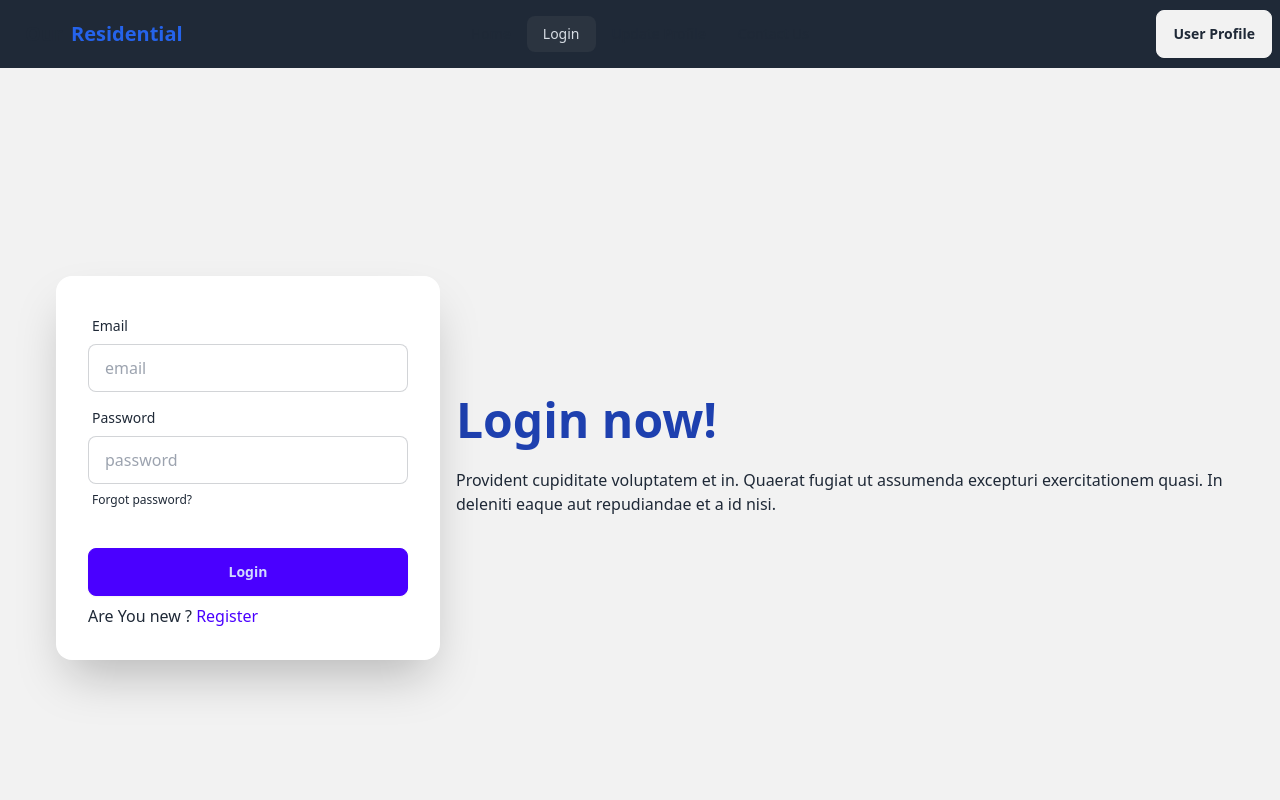
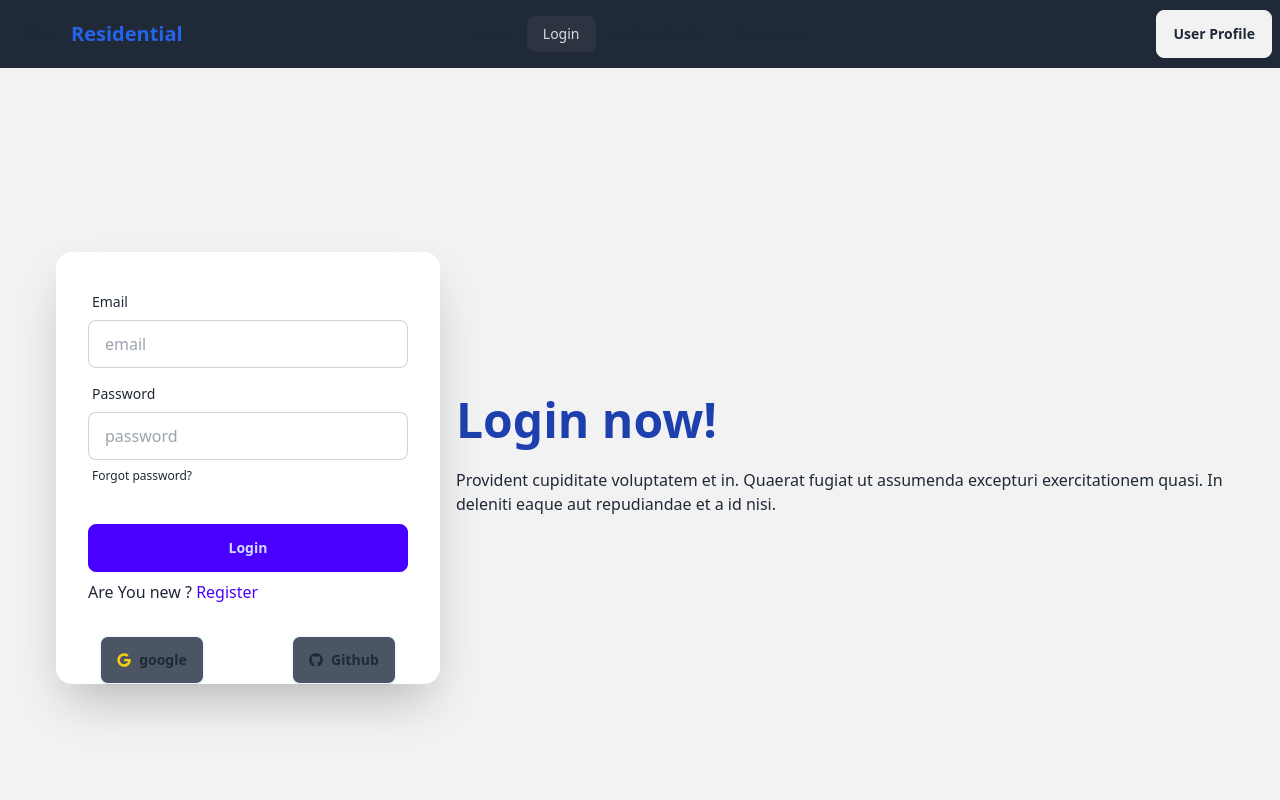
Before and after one commit to nayeem-miah/b9a9-real-estate-home-finder, a React (Vite) app: page /login in a window 1280 px wide. Shown: the top 800 px of the page. Built offline with nearby package versions, Linux system fonts and the light colour scheme; no server answers.

Commit message:
added-sociel-provider

```diff
--- a/src/Components/AuthProvider/AuthProvider.jsx
+++ b/src/Components/AuthProvider/AuthProvider.jsx
@@ -1,9 +1,11 @@
 /* eslint-disable react/prop-types */
 import { createContext, useEffect, useState } from "react";
-import { createUserWithEmailAndPassword, onAuthStateChanged, signInWithEmailAndPassword } from "firebase/auth";
+import { GithubAuthProvider, GoogleAuthProvider, createUserWithEmailAndPassword, onAuthStateChanged, signInWithEmailAndPassword, signInWithPopup } from "firebase/auth";
 import auth from "../../Firebase/Firebase.config";
 
 export const AuthContext = createContext(null);
+const googleProvider = new GoogleAuthProvider();
+const githubProvider = new GithubAuthProvider();
 const AuthProvider = ({ children }) => {
   const [user , setUser] = useState(null);
   console.log(user);
@@ -18,10 +20,22 @@ const AuthProvider = ({ children }) => {
   }
 
 
+  // google login
+  const googleLogin =() =>{
+    return signInWithPopup(auth,googleProvider)
+  }
+  // github login
+  const githubLogin =() =>{
+    return signInWithPopup(auth,githubProvider)
+  }
+
+
   // auth Info
   const authInfo = {
     createUser,
     logIn,
+    googleLogin,
+    githubLogin
 
   };
   // onAuthStateChanged
@@ -30,7 +44,9 @@ const AuthProvider = ({ children }) => {
       if(currentUser){
         setUser(currentUser);
       }
+
     })
+    return ()=>unSubscribe();
 
   })
   return (
--- a/src/Pages/Login/Login.jsx
+++ b/src/Pages/Login/Login.jsx
@@ -1,7 +1,11 @@
+import { useContext } from "react";
 import { useForm } from "react-hook-form";
 import { Link } from "react-router-dom";
+import { AuthContext } from "../../Components/AuthProvider/AuthProvider";
+import { FaGithub, FaGoogle } from "react-icons/fa";
 
 const Login = () => {
+  const {logIn, googleLogin, githubLogin} = useContext(AuthContext)
 
   const {
     register,
@@ -10,7 +14,35 @@ const Login = () => {
     formState: { errors },
   } = useForm()
 
-  const onSubmit = (data) => console.log(data)
+  const onSubmit = (data) => {
+    const {email, password } = data;
+    logIn(email, password)
+    .then(result=>{
+      console.log(result.user);
+    })
+    .catch(error =>{
+      console.error(error)
+    })
+  }
+  const handleGoogleLogin =() =>{
+   googleLogin()
+   .then(result =>{
+    console.log(result.user);
+   })
+   .catch(error=>{
+    console.error(error)
+   })
+  }
+  const handleGithubLogin =() =>{
+    githubLogin()
+   .then(result =>{
+    console.log(result.user);
+   })
+   .catch(error=>{
+    console.error(error)
+   })
+  }
+
   return (
     <div className="min-h-[calc(100vh-250px)]">
       <div className="hero min-h-screen bg-base-200 px-10">
@@ -61,6 +93,10 @@ const Login = () => {
               </div>
               <p>Are You new ? <Link className="link-primary hover:link" to='/register'>Register</Link></p>
             </form>
+            <div className="flex justify-around">
+              <button onClick={handleGoogleLogin} className="btn bg-gray-600 items-center"><FaGoogle className="text-yellow-400"></FaGoogle> google</button>
+              <button onClick={handleGithubLogin} className="btn bg-gray-600 items-center"><FaGithub className="font-bold"></FaGithub> Github</button>
+            </div>
           </div>
         </div>
       </div>
--- a/src/Pages/Register/Register.jsx
+++ b/src/Pages/Register/Register.jsx
@@ -25,8 +25,6 @@ const Register = () => {
         console.error(error);
       });
   };
-
-  // console.log(user);
 
   return (
     <div className="min-h-[calc(100vh-250px)]">
```
